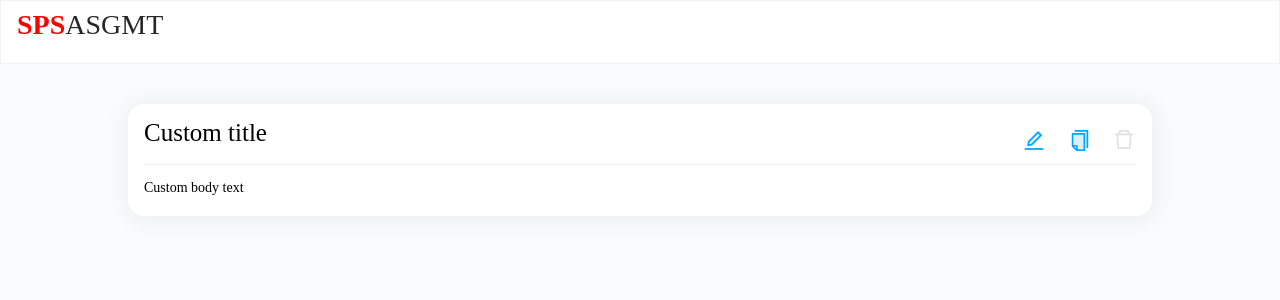
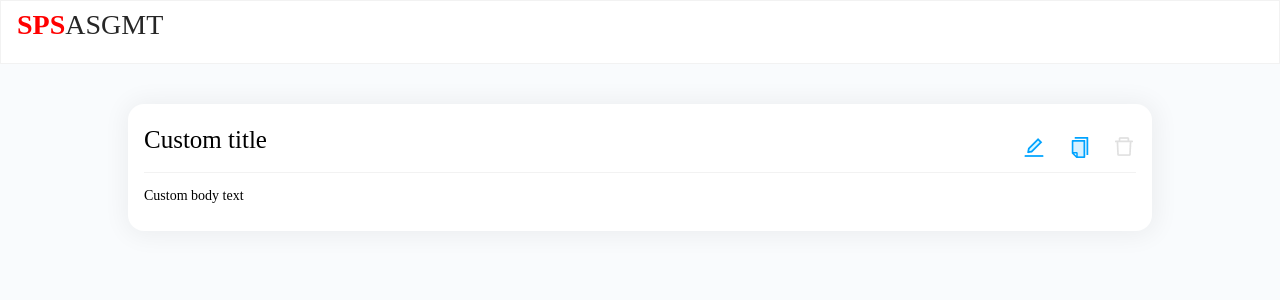
Before and after one commit to SuiYoung/streampoint_tech_test, a React (Create React App) app: page / in a window 1280 px wide. Shown: the top 300 px of the page. Built offline with nearby package versions, Linux system fonts and the light colour scheme; a web font is replaced by a local one.

Commit message:
fix defaults in styleForm.js and size of <main> element for toggle off clicking.

```diff
--- a/src/App.css
+++ b/src/App.css
@@ -25,6 +25,9 @@
   width: 100vw;
   font-family: 'Public Sans', san-serif;
 }
+main {
+  height: 86vh;
+}
 .headerDiv {
   width: 100vw;
   height: 8vh;
@@ -45,7 +48,7 @@
 }
 .card {
   width: 80%;
-  height: 7rem;
+  height: fit-content;
   margin: 1.5rem auto;
   padding: 1rem 1rem 1.5rem 1rem;
   background: white;
--- a/src/App.js
+++ b/src/App.js
@@ -51,9 +51,9 @@ class App extends Component {
         titleText: `Custom title`,
         bodyText: 'Custom body text',
         cardId: cardsArraySize,
-        titleSize:'36px',
+        titleSize:'25px',
         titleColor: "#000000",
-        bodySize: '16px',
+        bodySize: '14px',
         bodyColor: "#000000",
         panelCorners: '16px',
         panelColor: "#FFFFFF",
--- a/src/App.less
+++ b/src/App.less
@@ -7,6 +7,10 @@
     height: 100vh;
     width: 100vw;
     font-family: 'Public Sans', san-serif;
+}
+
+main {
+    height: 86vh;
 }
 
 .headerDiv {
@@ -33,7 +37,7 @@
 
 .card {
     width:80%;
-    height: 7rem;
+    height: fit-content;
     margin: 1.5rem auto;
     padding:1rem 1rem 1.5rem 1rem;
     background: white;
--- a/src/Components/StyleForm.js
+++ b/src/Components/StyleForm.js
@@ -22,9 +22,9 @@ class StyleForm extends Component {
                 hex: '#000000',
                 },
             newStyles: {
-                titleSize:'36px',
+                titleSize:'25px',
                 titleColor: "#00000",
-                bodySize: '16px',
+                bodySize: '14px',
                 bodyColor: "#00000",
                 panelCorners: '16px',
                 panelColor: "#FFFFFF"
```
Also changed, not shown: 1 other file (tests, documents, lock files or other folders).
